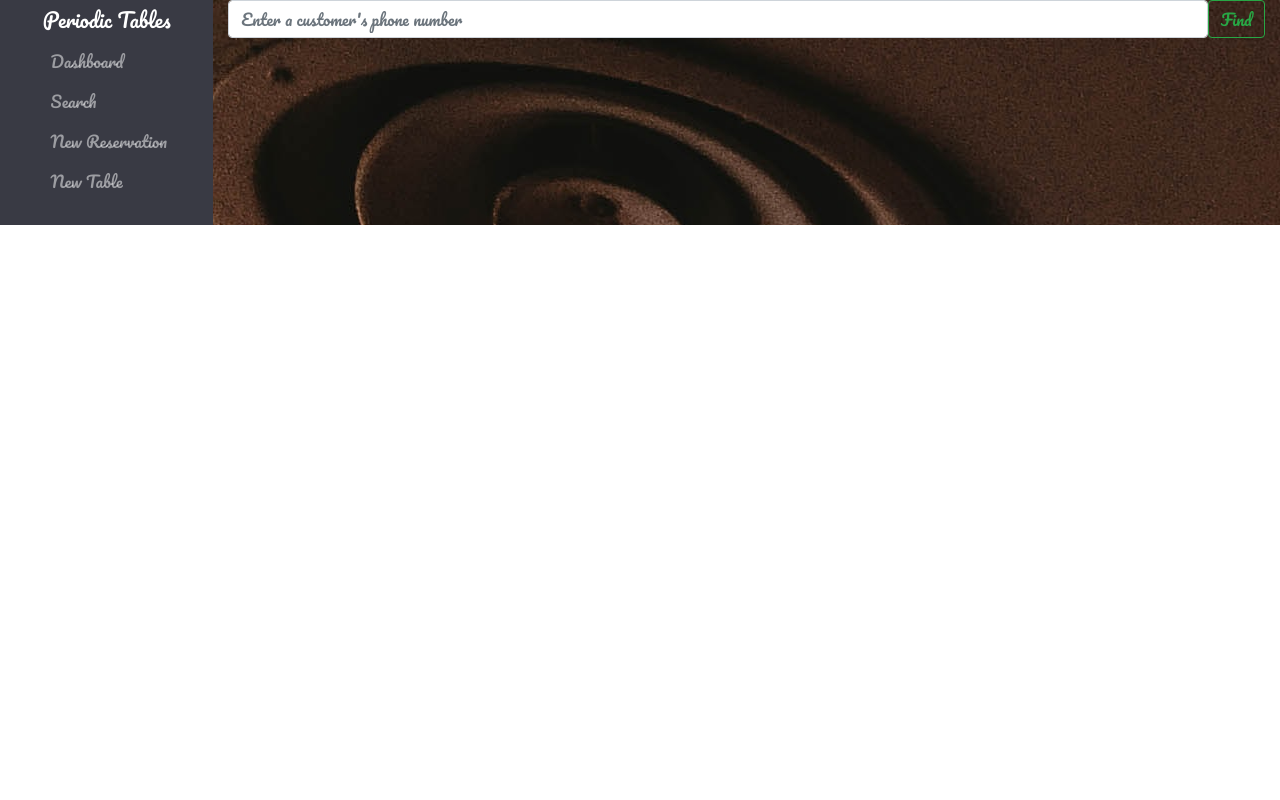
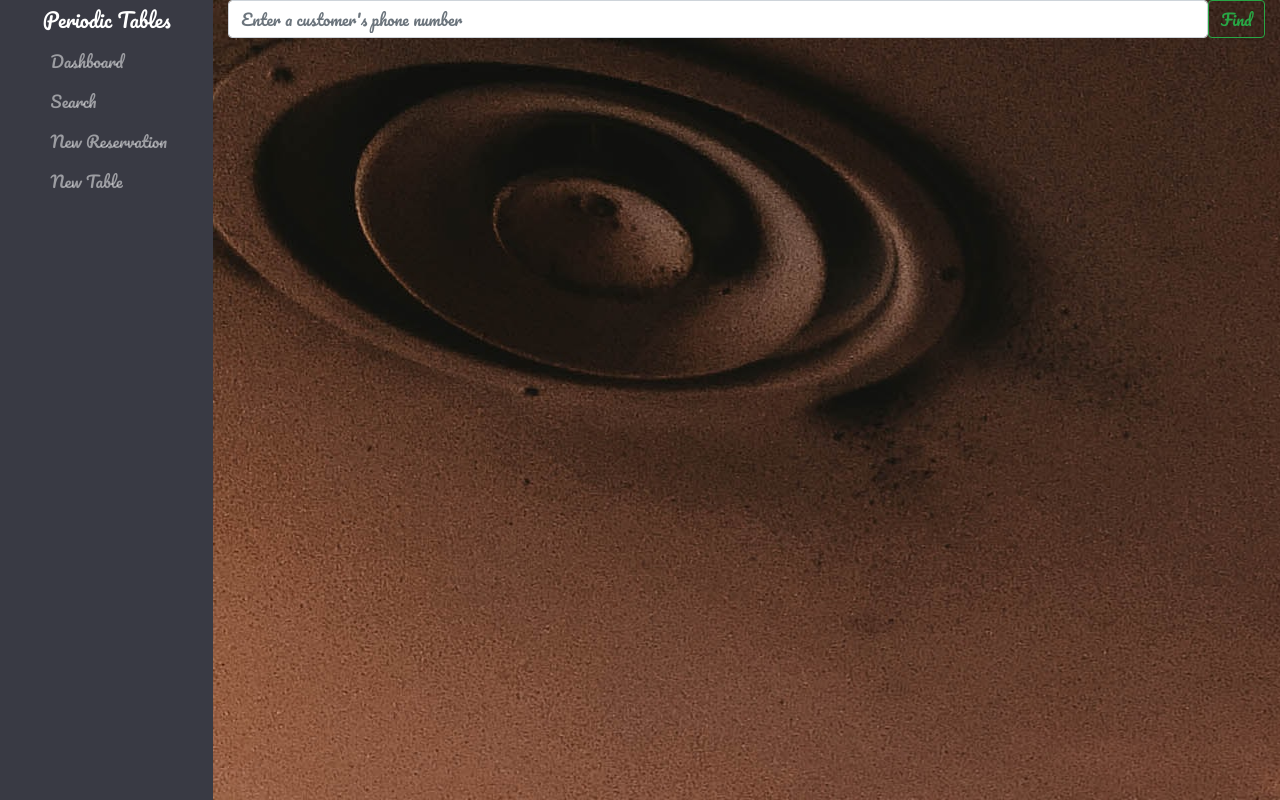
Before and after one commit to EMERIC237/resto-client, a React (Create React App) app: page /search in a window 1280 px wide. Built offline with nearby package versions, Linux system fonts and the light colour scheme; a web font is replaced by a local one.

Commit message:
height set to the full screen

```diff
--- a/src/layout/Layout.css
+++ b/src/layout/Layout.css
@@ -6,3 +6,7 @@
 .remove-all-margin {
   margin-bottom: 0 !important;
 }
+
+.main{
+  min-height: 100vh;
+}
--- a/src/layout/Layout.js
+++ b/src/layout/Layout.js
@@ -15,7 +15,7 @@
 function Layout() {
   return (
     <div className="container-fluid remove-all-margin">
-      <div className="row h-100">
+      <div className="row h-100 main">
         <div className="col-md-2 side-bar">
           <Menu />
         </div>
```
Also changed, not shown: 1 other file (tests, documents, lock files or other folders).
